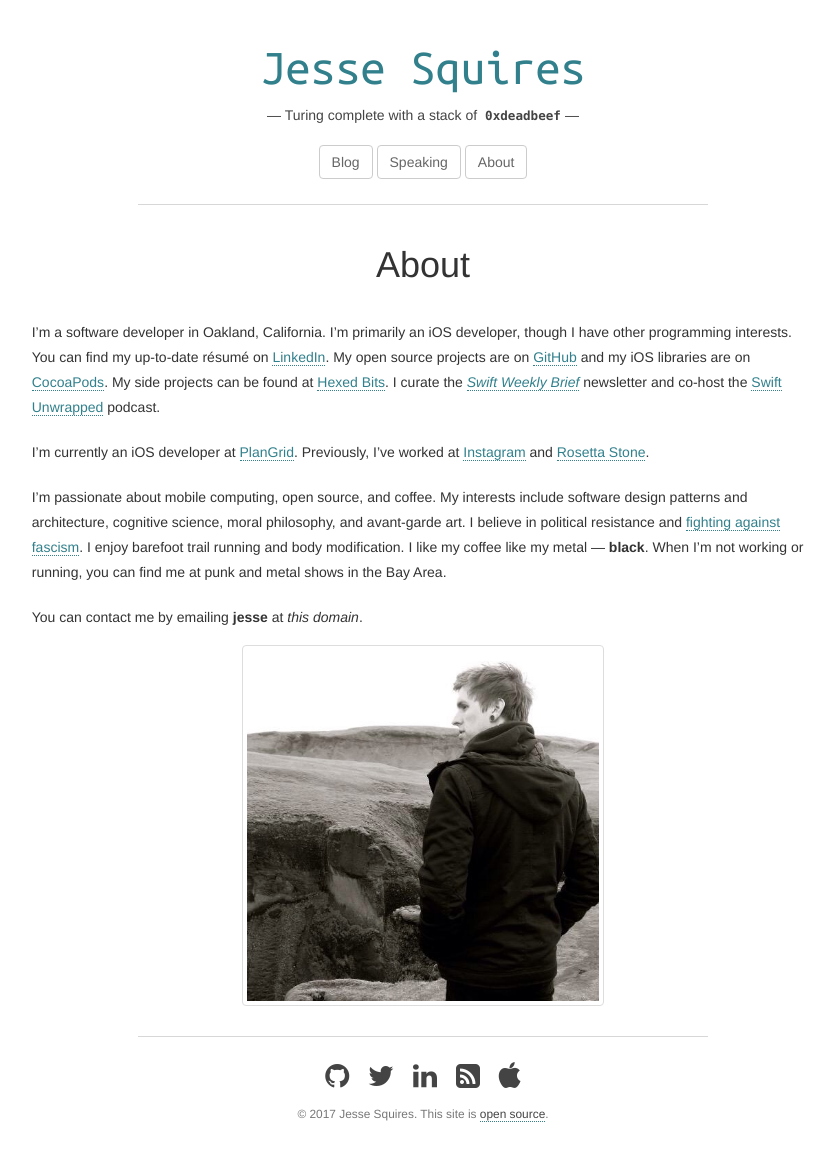
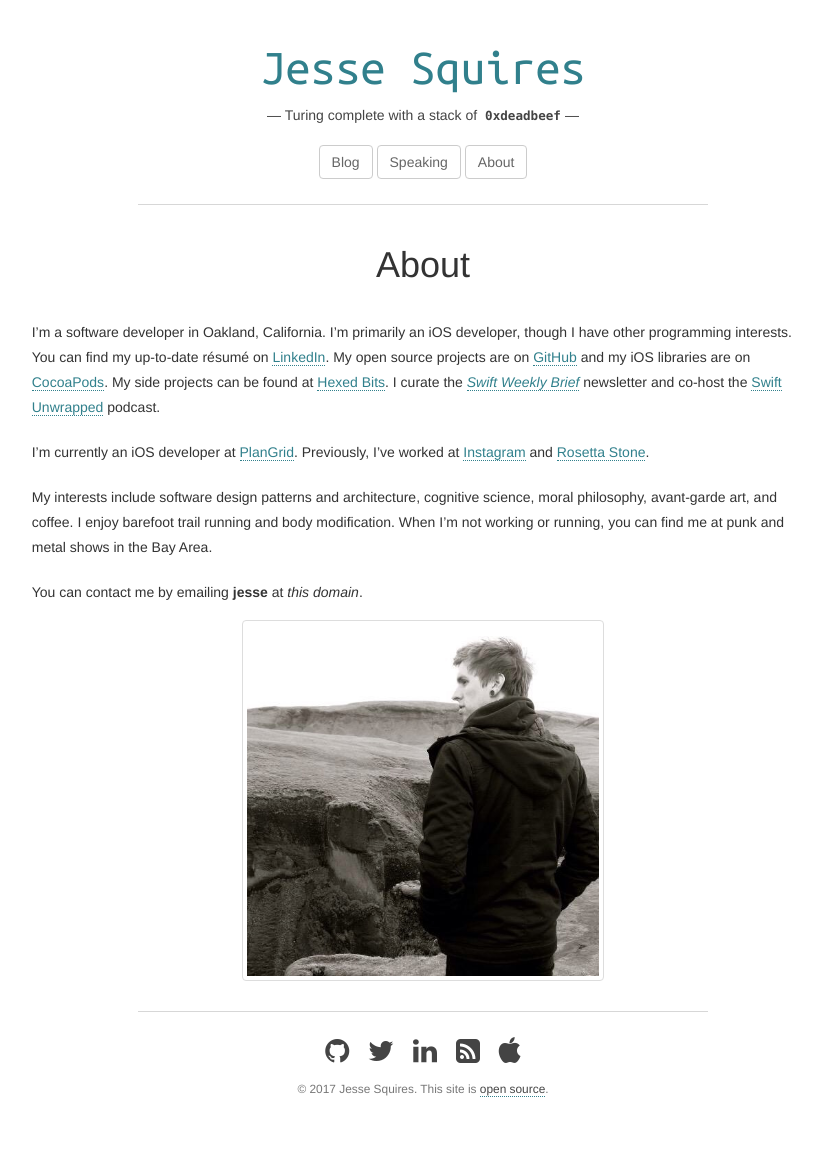
Before and after one commit to jessesquires/jessesquires.com, a Jekyll site: the page built from about.md, in a window 1280 px wide. Shown: the whole page, without its empty margins (217-1050 px from the left). Built offline with Jekyll 4.4.1, drawn with Linux system fonts in a browser that asks for light colours; after the commit the page ends 1137 px from its top, so only the background shows below that.

Commit message:
update about

```diff
--- a/about.md
+++ b/about.md
@@ -7,7 +7,7 @@ I'm a software developer in Oakland, California. I'm primarily an iOS developer,
 
 I'm currently an iOS developer at [PlanGrid](https://plangrid.com). Previously, I've worked at [Instagram](https://instagram.com) and [Rosetta Stone](https://rosettastone.com).
 
-I'm passionate about mobile computing, open source, and coffee. My interests include software design patterns and architecture, cognitive science, moral philosophy, and avant-garde art. I believe in political resistance and [fighting against fascism](https://crimethinc.com/tce/). I enjoy barefoot trail running and body modification. I like my coffee like my metal &mdash; **black**. When I'm not working or running, you can find me at punk and metal shows in the Bay Area.
+My interests include software design patterns and architecture, cognitive science, moral philosophy, avant-garde art, and coffee. I enjoy barefoot trail running and body modification. When I'm not working or running, you can find me at punk and metal shows in the Bay Area.
 
 You can contact me by emailing **jesse** at *this domain*.
 
```
